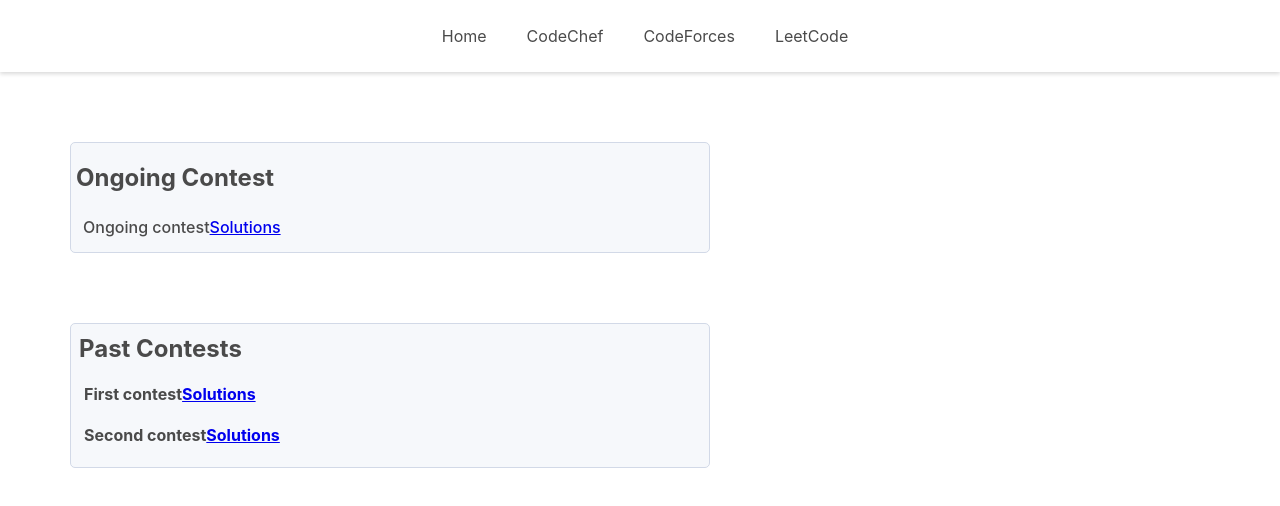
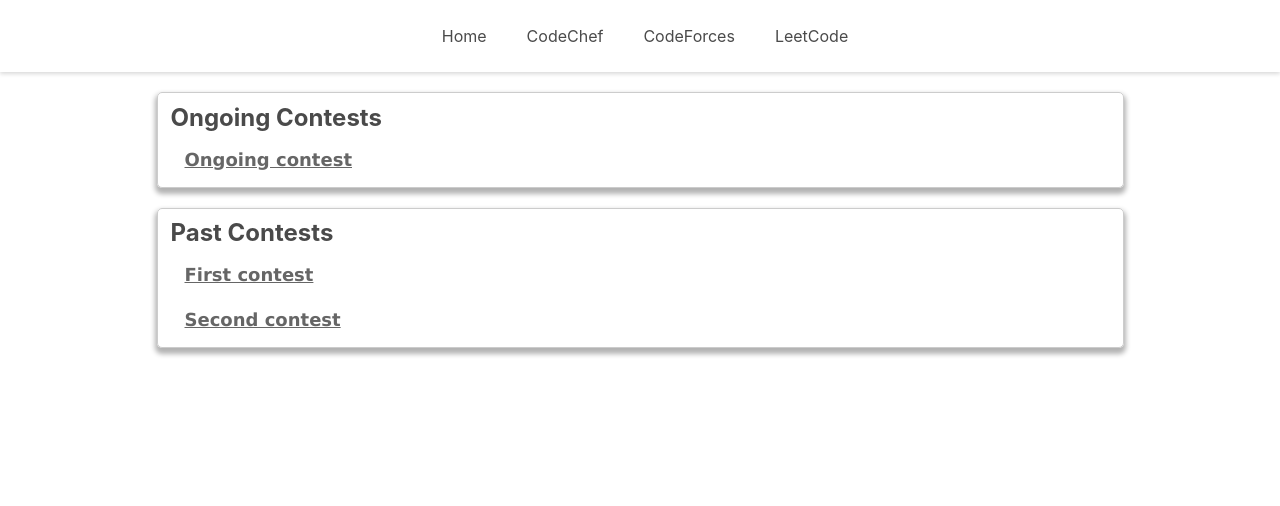
Before and after one commit to JazibEqbal/Code-for-all-Frontend, a React (Create React App) app: page /codechef in a window 1280 px wide. Shown: the top 506 px of the page. Built offline with nearby package versions, Linux system fonts and the light colour scheme.

Commit message:
contestStyle

```diff
--- a/src/Components/Contests/CurrentContest.js
+++ b/src/Components/Contests/CurrentContest.js
@@ -1,5 +1,4 @@
 import React from "react";
-import { Link } from "react-router-dom";
 import styles from "./CurrentContest.module.css";
 
 const CurrentContest = (props) => {
@@ -9,13 +8,12 @@ const CurrentContest = (props) => {
       return (
         <React.Fragment>
           <div className={styles.CurrentContestMain}>
-            <h2 className={styles.currentHeading}>Ongoing Contest</h2>
-            <h4 className={styles.innerCurrentContestItems}>
-              {contest.contestname}
-              <Link to={`/question/${contest.id}`} state={{ contest }}>
-                Solutions
-              </Link>
-            </h4>
+            <h2 className={styles.ongoingHeading}>Ongoing Contests</h2>
+            <p className={styles.ongoingContestItems}>
+              <a href={`/question/${contest.id}`} state={{ contest }}>
+                {contest.contestname}
+              </a>
+            </p>
           </div>
         </React.Fragment>
       );
--- a/src/Components/Contests/CurrentContest.module.css
+++ b/src/Components/Contests/CurrentContest.module.css
@@ -1,18 +1,31 @@
 .CurrentContestMain{
     display: flex;
     flex-direction: column;
-    margin: 70px;
-    border: 1px solid #d2d9e7;
     border-radius: 5px;
     box-sizing: border-box;
     color: #4a4a4a;
-    padding-left: 5px;
-    width: 50%;
-    background: #f6f8fb;
+    margin-left: auto;
+    margin-right: auto;
+    width: 967px;
+    margin-top: 20px !important;
+    padding: 0.3em 0.5em;
+    border: 1px solid #ccc;
+    box-shadow: 0 4px 5px 2px rgb(0 0 0 / 30%);
 }
-.innerCurrentContestItems{
+.ongoingHeading{
+    color: #4a4a4a;
+    margin: 5px;
+}
+.ongoingContestItems{
+    display: flex;
+    margin: 10px 17px;
+}
+.ongoingContestItems > a{
+    text-decoration: underline;
     font-weight: 500;
-    display: flex;
-    margin: 5px 7px;
-    padding-bottom: 10px;
+    color: #666;
+    font-size: 18px;
+    font-family:'Lucida Sans', 'Lucida Sans Regular', 'Lucida Grande', 'Lucida Sans Unicode', Verdana, sans-serif;
+    font-weight: 600;
+    padding: 2px;
 }
--- a/src/Components/Contests/PastContest.js
+++ b/src/Components/Contests/PastContest.js
@@ -1,16 +1,14 @@
 import React from "react";
-import { Link } from "react-router-dom";
 import styles from "./PastContest.module.css";
 
 const PastContests = (props) => {
   const renderList = props.contestList.map((contest) => (
     <div key={contest.id}>
-      <h4>
-        {contest.contestname}
-        <Link to={`/question/${contest.id}`} state={{ contest }}>
-          Solutions
-        </Link>
-      </h4>
+      <p className={styles.pastContestitems}>
+        <a href={`/question/${contest.id}`} state={{ contest }}>
+          {contest.contestname}
+        </a>
+      </p>
     </div>
   ));
 
@@ -18,7 +16,7 @@ const PastContests = (props) => {
     <React.Fragment>
       <div className={styles.pastContestMain}>
         <h2 className={styles.pastHeading}>Past Contests</h2>
-        <h4 className={styles.pastContestitems}>{renderList}</h4>
+        <p className={styles.pastText}>{renderList}</p>
       </div>
     </React.Fragment>
   );
--- a/src/Components/Contests/PastContest.module.css
+++ b/src/Components/Contests/PastContest.module.css
@@ -2,25 +2,39 @@
     display: flex;
     flex-direction: column;
     margin: 70px;
-    border: 1px solid #d2d9e7;
     border-radius: 5px;
     box-sizing: border-box;
-    background: transparent;
-    color: #4a4a4a;
-    padding-left: 3px;
-    width: 50%;
-    background: #f6f8fb;
+    margin-left: auto;
+    margin-right: auto;
+    width: 967px;
+    margin-top: 20px !important;
+    padding: 0.3em 0.5em;
+    border: 1px solid #ccc;
+    box-shadow: 0 4px 5px 2px rgb(0 0 0 / 30%);
 }
 .pastHeading{
-    display: flex;
-    padding-left: 5px;
-    margin-top: 10px;
-    margin-bottom: 0;
+    color: #4a4a4a;
+    margin: 5px;
 }
 .pastContestitems{
+    display: flex;
+    flex-direction: column;
+    margin: 10px 17px;
+}
+.pastContestitems > a {
+    display: flex;
+    flex-direction: column;
+    text-decoration: underline;
     font-weight: 500;
-    padding-left: 5px;
-    margin-top: 0;
-    margin-left: 5px;
-    margin-bottom: 0;
+    color: #666;
+    font-size: 18px;
+    font-family:'Lucida Sans', 'Lucida Sans Regular', 'Lucida Grande', 'Lucida Sans Unicode', Verdana, sans-serif;
+    font-weight: 600;
+    padding: 2px;
 }
+.pastText{
+    display:flex;
+    flex-direction: column;
+    margin: 0px !important;
+    padding: 0;
+}
--- a/src/Screen/Contest.module.css
+++ b/src/Screen/Contest.module.css
@@ -1,18 +1,36 @@
 .contestsMain{
     display: flex;
+    flex-direction: column;
+    width: 100%;
+    background: #f6f8fb;
+    margin-bottom: 40px;
+    max-width: 1800px;
+    width: 100%;
+    margin: 0 auto;
+    color: #4a4a4a;
+    padding: 20px 0;
+    outline: 0;
+    letter-spacing: 0;
+}
+.contestsMain > h2{
+    width: 100%;
+    font-family:'Lucida Sans', 'Lucida Sans Regular', 'Lucida Grande', 'Lucida Sans Unicode', Verdana, sans-serif;
     margin-left: 100px;
-    box-shadow: 0 2px 4px #00000026;
-    margin-top: 20px;
-    width: 56.5%;
-    border-radius: 7px;
-    border: .5px solid gray;
-    background: #f6f8fb;
-    border: 1px solid #d2d9e7;
+    text-decoration: underline;
 }
-.contestNames > h3{
-    padding: 5px;
-    margin: 10px;
-    font-weight: 500;
-    letter-spacing: 0;
-    color: #4a4a4a;
+.contestNames {
+    display: flex;
+    flex-direction: column;
+    margin-left: 100px;
 }
+.contestLinks{
+    margin: 5px;
+}
+.contestLinks  > a{
+    font-weight: 400;
+    font-size: 18px;
+    line-height: 22px;
+    margin-bottom: 4PX;
+    text-decoration: none;
+    color: #363636;
+}
--- a/src/Screen/Contests.js
+++ b/src/Screen/Contests.js
@@ -3,11 +3,14 @@ import styles from "./Contest.module.css";
 function Contests() {
   return (
     <div className={styles.contestsMain}>
+      <h2>Live Contests</h2>
       <div className={styles.contestNames}>
-        <h3>Contest name 1</h3>
-        <h3>Contest name 2</h3>
-        <h3>Contest name 3</h3>
-        <h3>Contest name 4</h3>
+        <p className={styles.contestLinks}>
+          <a href="/contest">Contest 1 link</a>
+        </p>
+        <p className={styles.contestLinks}>
+          <a href="/contest">Contest 2 link</a>
+        </p>
       </div>
     </div>
   );
--- a/src/Screen/Recent.js
+++ b/src/Screen/Recent.js
@@ -6,7 +6,8 @@ function Recent() {
     <div className={styles.mainDiv}>
       <div className={styles.recentContainer}>
         <div className={styles.recentContents}>
-          <h3>rc-1 This is recent contest</h3>
+          {/* <h3>rc-1 This is recent contest</h3> */}
+          <img src="https://cdn.codechef.com/download/banner/1666227462.jpg" alt="contest" />
         </div>
       </div>
       <div className={styles.advertisement}>
--- a/src/Screen/Recent.module.css
+++ b/src/Screen/Recent.module.css
@@ -14,12 +14,14 @@
     background: #f6f8fb;
     border: 1px solid #d2d9e7;
 }
-.recentContents > h3{
-    display: flex;
-    margin: 10px;
-    padding: 5px;
-    font-weight: 500;
-    letter-spacing: 0;
+.recentContents > img{
+    object-fit: contain;
+    width: 100%;
+    height: 100%;
+    display: block;
+    border-top-left-radius: inherit;
+    border-bottom-left-radius: inherit;
+    cursor: pointer;
 }
 .advertisement{
     width: 30%;
```
